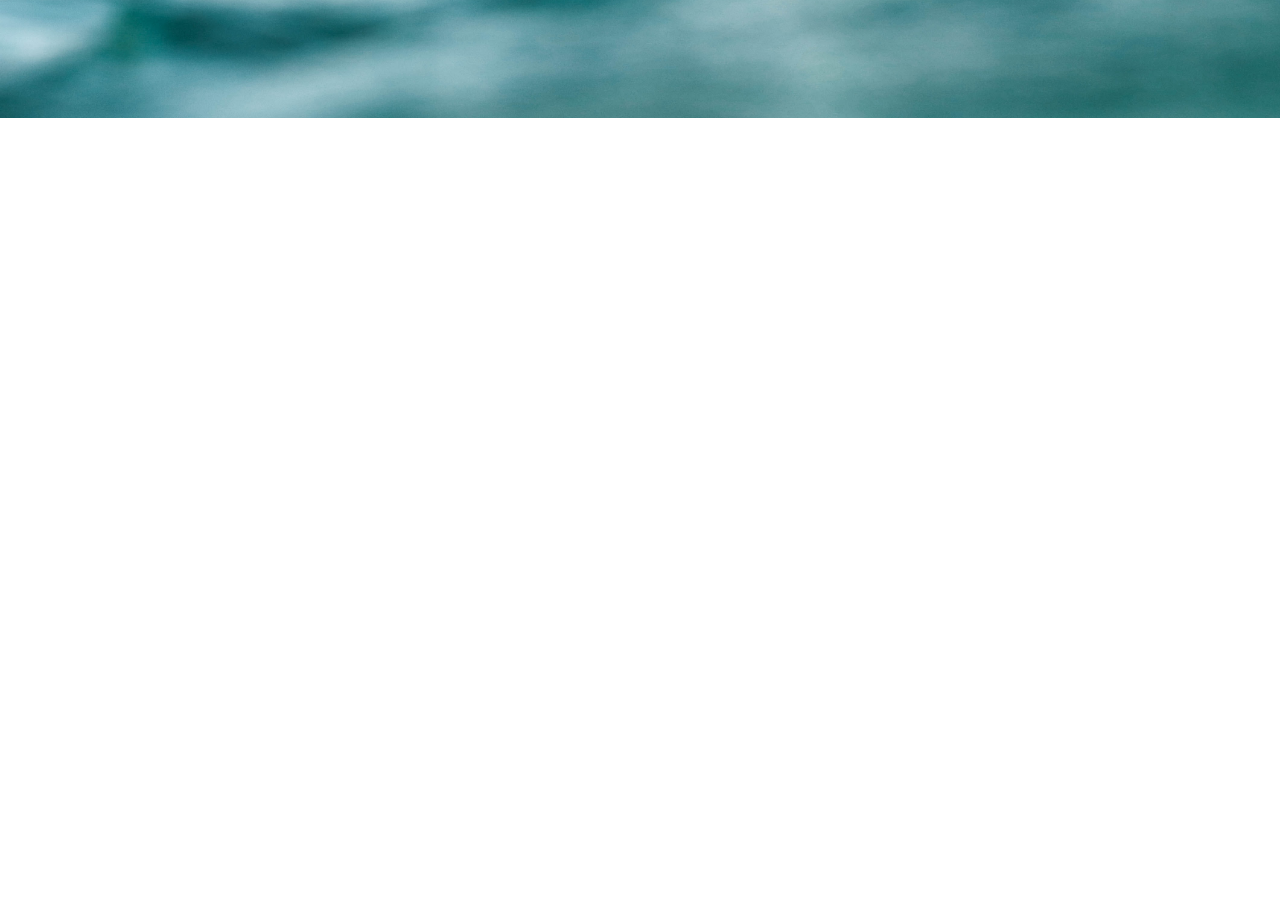
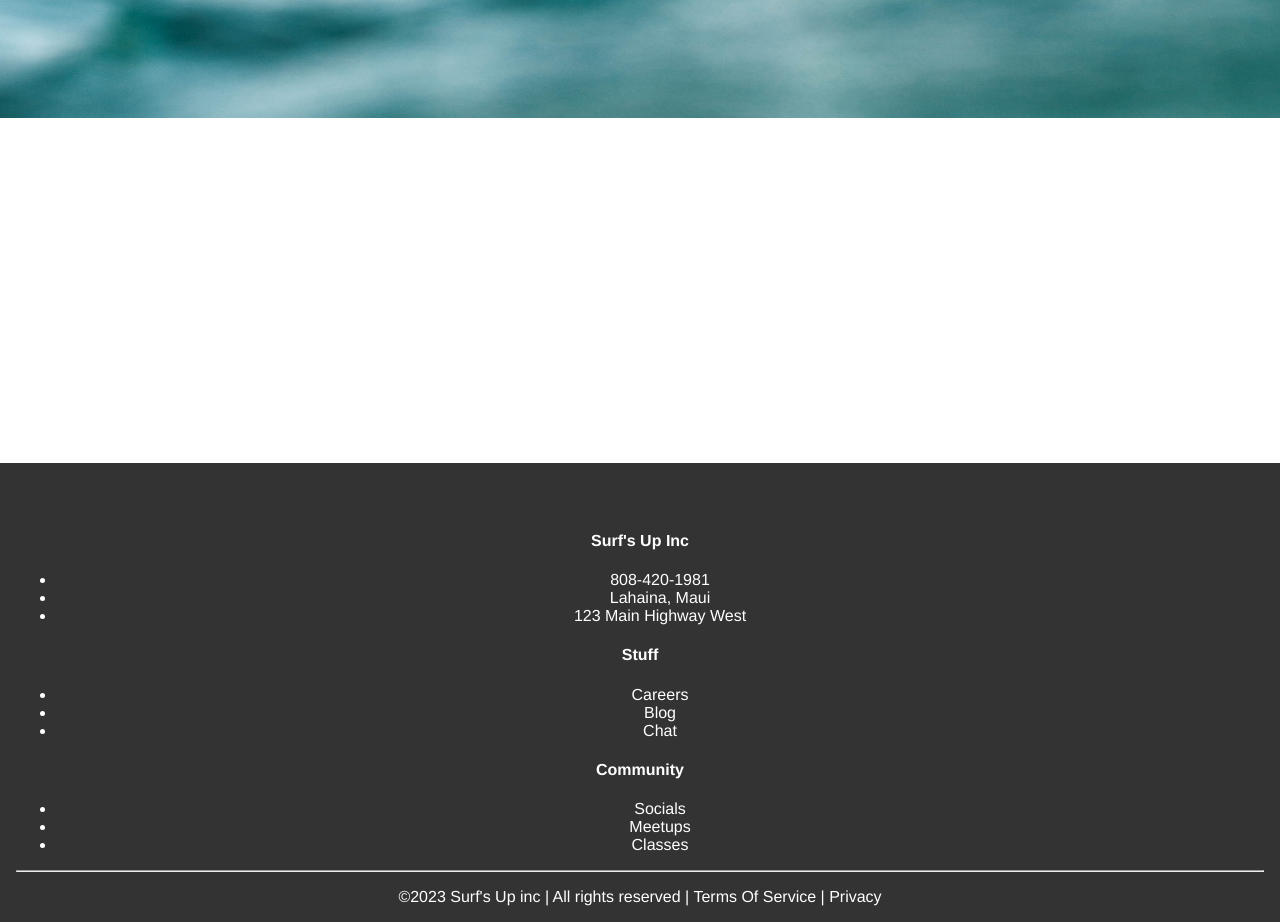
Before and after one commit to DeyaCard/surfshop, a React (Create React App) app: page /shop in a window 1280 px wide. Shown: the part 860-1782 px from the top of the page. Before the commit the page ends 982 px from the top, so only its background shows below. Built offline with nearby package versions, Linux system fonts and the light colour scheme.

Commit message:
Update footer

```diff
--- /dev/null
+++ b/src/App.css
@@ -0,0 +1,47 @@
+.App {
+    text-align: center;
+  }
+
+  .App-logo {
+    height: 40vmin;
+    pointer-events: none;
+  }
+
+  @media (prefers-reduced-motion: no-preference) {
+    .App-logo {
+      animation: App-logo-spin infinite 20s linear;
+    }
+  }
+
+  .App-header {
+    background-color: #282c34;
+    min-height: 100vh;
+    display: flex;
+    flex-direction: column;
+    align-items: center;
+    justify-content: center;
+    font-size: calc(10px + 2vmin);
+    color: white;
+  }
+
+  .App-link {
+    color: #61dafb;
+  }
+
+  @keyframes App-logo-spin {
+    from {
+      transform: rotate(0deg);
+    }
+    to {
+      transform: rotate(360deg);
+    }
+  }
+
+  .page-container {
+    display: flex;
+    flex-direction: column;
+    min-height: 100vh;
+  }
+  .content-wrap {
+    flex: 1;
+  }
--- a/src/App.js
+++ b/src/App.js
@@ -1,4 +1,4 @@
-import React, { Component }  from 'react'
+import React from 'react'
 import NavBar from "./NavBar"
 import Home from "./pages/Home"
 import Rentals from "./pages/Rentals"
@@ -7,6 +7,8 @@ import About from "./pages/About"
 import Shop from "./pages/Shop"
 import mainImage from "./img/main.jpg"
 import "./styles.css"
+import Footer from "./Footer"
+import "./App.css"
 import { Route, Routes } from "react-router-dom"
 
 
@@ -26,10 +28,16 @@ function App() {
       </div>
 
       <div className="main-image">
-      <img src={mainImage} />
-    </div>
+        <img src={mainImage} />
+      </div>
+
+      <div className="page-container">
+        <div className="content-wrap">
+        </div>
+        <Footer />
+      </div>
     </>
-  )
+  );
 }
 
 export default App;
--- a/Footer.js
+++ b/src/Footer.js
@@ -9,29 +9,29 @@ function Footer() {
                     {/* Column1 */}
                     <div className="col">
                         <h4>Surf's Up Inc</h4>
-                        <h1 className="list-unstyled">
+                        <ul className="list-unstyled">
                             <li>808-420-1981</li>
                             <li>Lahaina, Maui</li>
                             <li>123 Main Highway West</li>
-                        </h1>
+                        </ul>
                     </div>
                     {/* Column2 */}
                     <div className="col">
                         <h4>Stuff</h4>
-                        <ui className="list-unstyled">
+                        <ul className="list-unstyled">
                             <li>Careers</li>
                             <li>Blog</li>
                             <li>Chat</li>
-                        </ui>
+                        </ul>
                     </div>
                     {/* Column3 */}
                     <div className="col">
                         <h4>Community</h4>
-                        <ui className="list-unstyled">
+                        <ul className="list-unstyled">
                             <li>Socials</li>
                             <li>Meetups</li>
                             <li>Classes</li>
-                        </ui>
+                        </ul>
                     </div>
                 </div>
                 <hr />
--- a/src/index.css
+++ b/src/index.css
@@ -1,7 +1,6 @@
 body {
   margin: 0;
-  background-image: url(src/img/main.jpg);
-  font-family: -apple-system, BlinkMacSystemFont, 'Segoe UI', 'Roboto', 'Oxygen',
+  font-family: 'Helvetica', 'Roboto', 'sans-serif',
     'Ubuntu', 'Cantarell', 'Fira Sans', 'Droid Sans', 'Helvetica Neue',
     sans-serif;
   -webkit-font-smoothing: antialiased;
--- a/src/index.js
+++ b/src/index.js
@@ -2,6 +2,7 @@ import React from 'react';
 import ReactDOM from 'react-dom/client';
 import App from './App';
 import "./styles.css";
+import "./index.css";
 import { BrowserRouter } from 'react-router-dom';
 
 const root = ReactDOM.createRoot(document.getElementById('root'));
--- a/src/styles.css
+++ b/src/styles.css
@@ -4,6 +4,10 @@
 
 body {
     margin: 0;
+}
+
+.font-link {
+    font-family: 'Manrope';
 }
 
 img {
```
Also changed, not shown: src/Footer.css (renamed from Footer.css).
